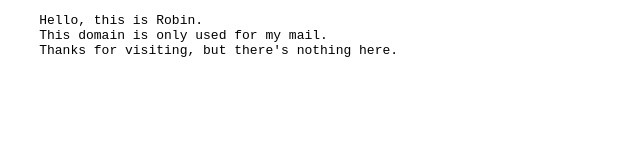
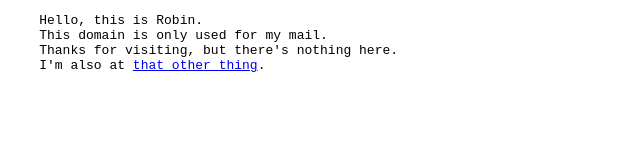
Before and after one commit to rvloock/rvloock.github.io, a plain HTML site: page index.html in a window 1280 px wide. Shown: the whole page, without its empty margins (0-640 px from the left). Drawn offline with Linux system fonts and the light colour scheme.

Commit message:
Add mastodon link.

```diff
--- a/index.html
+++ b/index.html
@@ -9,6 +9,7 @@
     Hello, this is Robin.
     This domain is only used for my mail.
     Thanks for visiting, but there's nothing here.
+    I'm also at <a rel="me" href="https://mastodon.social/@rvloock">that other thing</a>.
     </pre>
   </body>
 </html>
```
